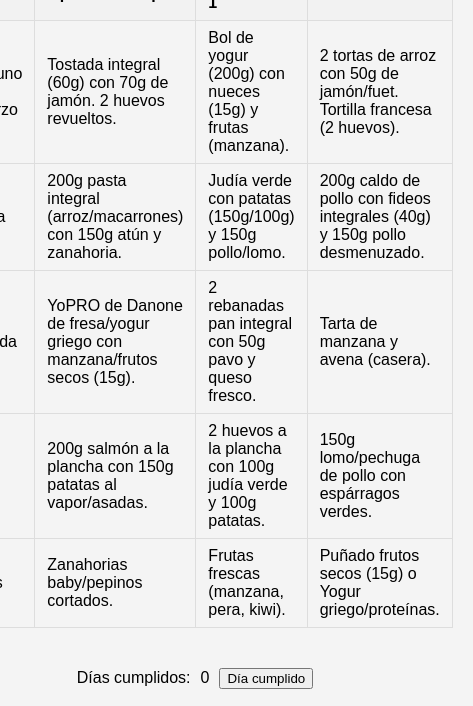
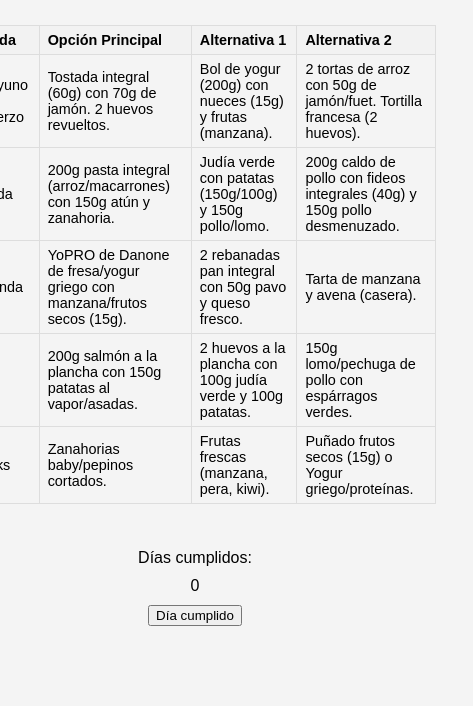
Before and after one commit to AndyGaSa/BullDiet, a plain HTML site: page index.html in a window 390 px wide. Shown: the part 138-844 px from the top of the page, 473 px wide, since content can reach past the window. Drawn offline with Linux system fonts and the light colour scheme.

Commit message:
upload media queries

```diff
--- a/index.html
+++ b/index.html
@@ -53,6 +53,27 @@
 
       .counter-container span {
         margin-right: 10px;
+      }
+      @media (max-width: 768px) {
+        table {
+          width: 100%;
+          font-size: 0.9em;
+        }
+
+        th,
+        td {
+          padding: 6px 8px;
+        }
+
+        .counter-container {
+          flex-direction: column;
+          align-items: center;
+        }
+
+        .counter-container span,
+        .counter-container button {
+          margin: 5px 0;
+        }
       }
     </style>
   </head>
```
